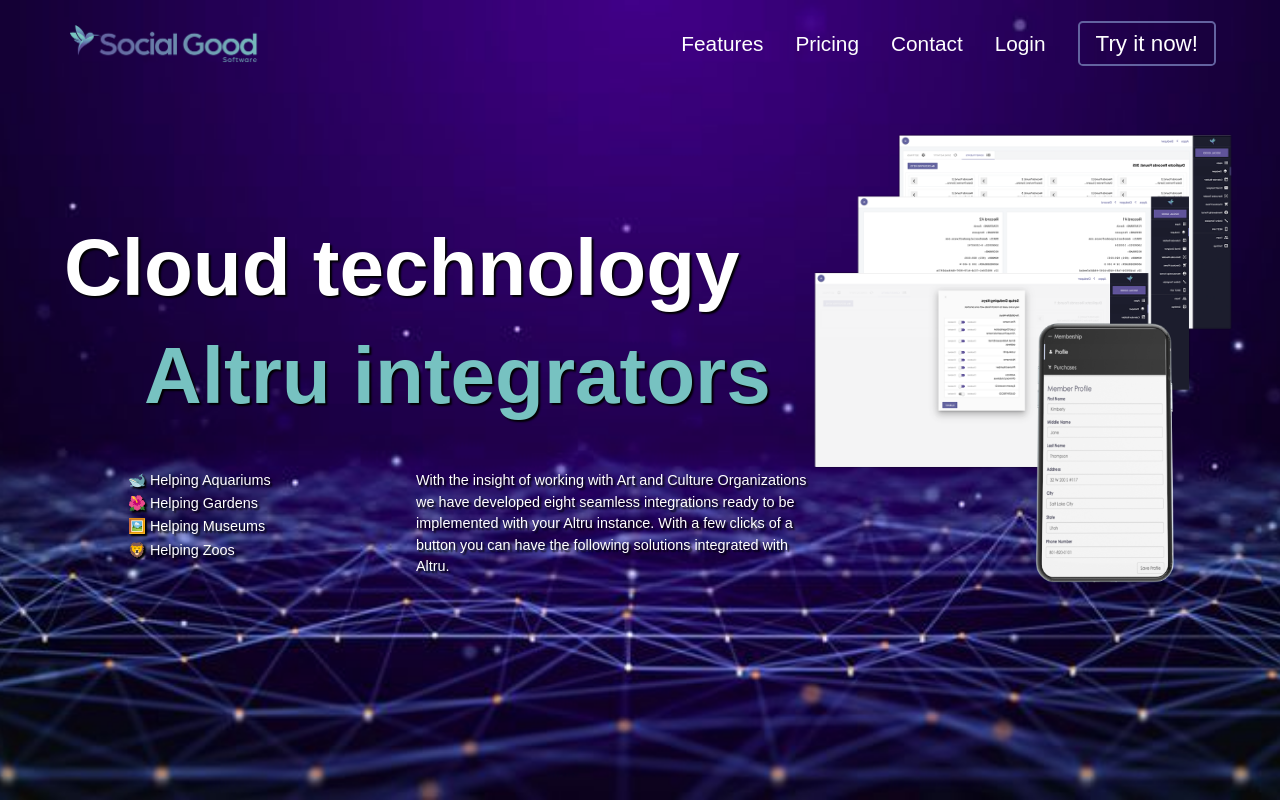
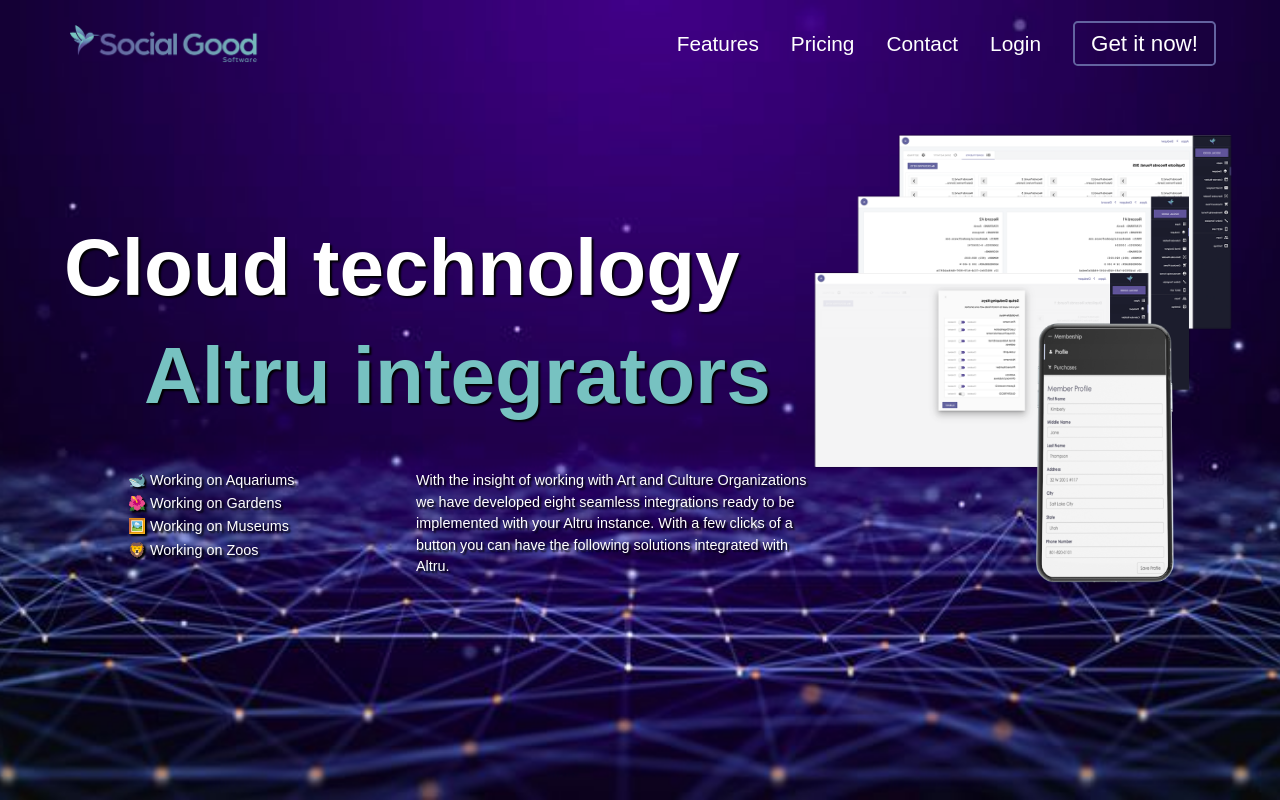
Before and after one commit to virtualitems/social-good-software-ts, a website: page src/landing/index.html in a window 1280 px wide. Drawn offline with Linux system fonts and the light colour scheme.

Commit message:
update call-to-action button text and modify client assistance descriptions

```diff
--- a/src/landing/index.html
+++ b/src/landing/index.html
@@ -25,7 +25,7 @@
         <li><a href="https://socialgoodsoftware.com/pricing" target="_blank">Pricing</a></li>
         <li><a href="https://socialgoodsoftware.com/contact" target="_blank">Contact</a></li>
         <li><a href="https://app.socialgoodsoftware.com/auth/login" target="_blank">Login</a></li>
-        <li><a class="ctabtn" href="https://socialgoodsoftware.com/pricing" target="_blank">Try it now!</a></li>
+        <li><a class="ctabtn" href="https://socialgoodsoftware.com/pricing" target="_blank">Get it now!</a></li>
       </ul>
     </nav>
 
@@ -42,10 +42,10 @@
         <div class="text-extras">
 
           <ul class="text-clients">
-            <li>🐋 Helping Aquariums</li>
-            <li>🌺 Helping Gardens</li>
-            <li>🖼️ Helping Museums</li>
-            <li>🦁 Helping Zoos</li>
+            <li>🐋 Working on Aquariums</li>
+            <li>🌺 Working on Gardens</li>
+            <li>🖼️ Working on Museums</li>
+            <li>🦁 Working on Zoos</li>
           </ul>
 
           <p class="text-description">
```
